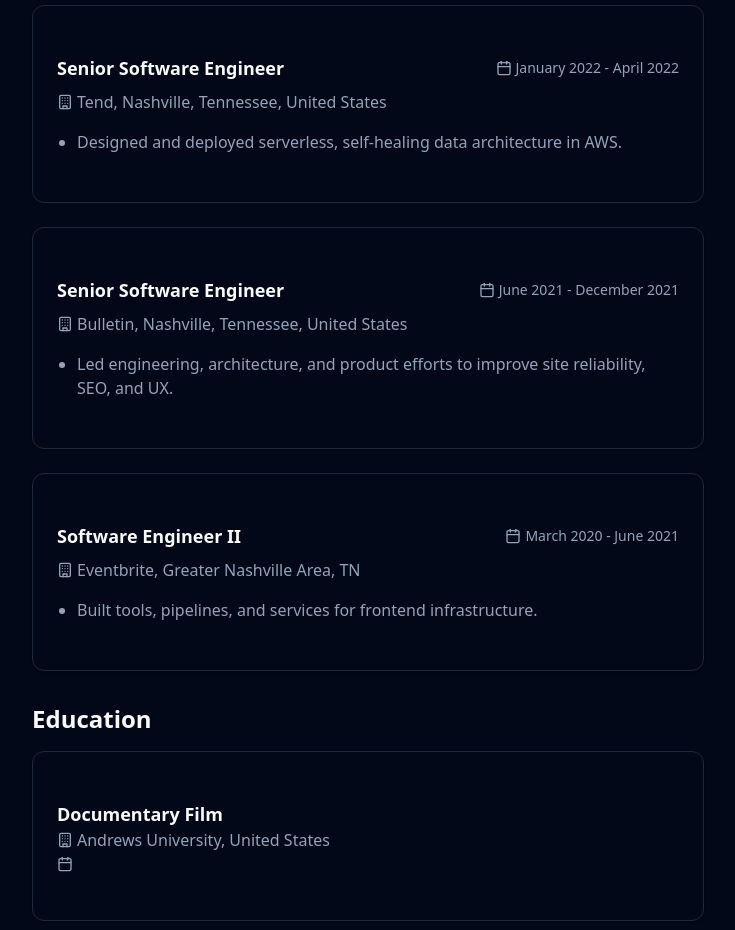
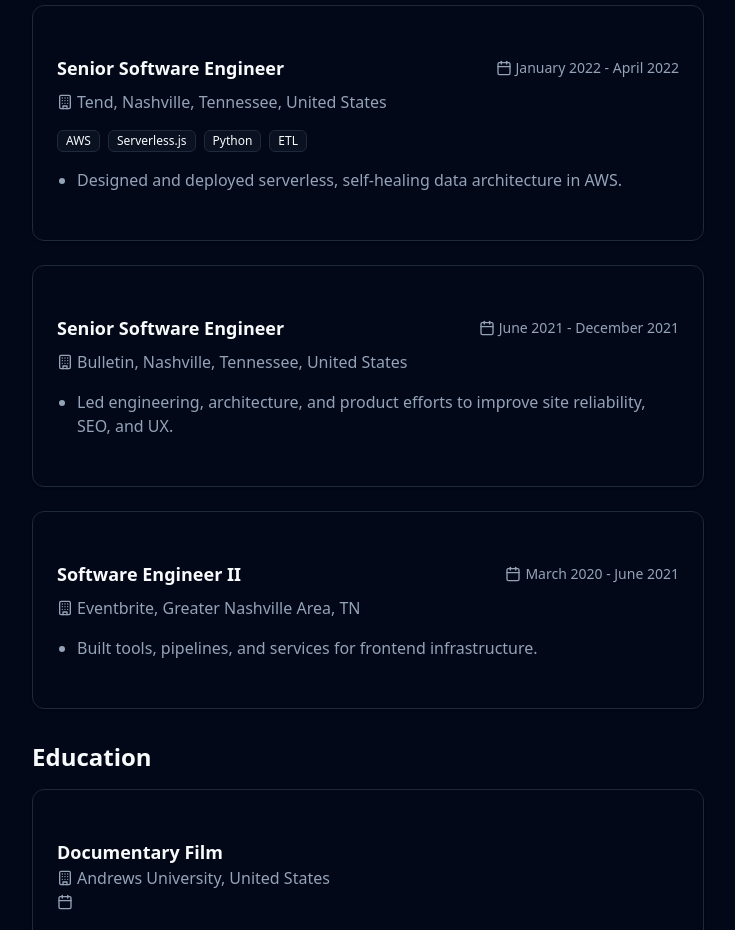
Before and after one commit to AlexSwensen/alexswensen.io, a Next.js app: page /resume in a window 1280 px wide. Shown: the part 1540-2470 px from the top of the page, without its empty margins (96-831 px from the left). Built offline with nearby package versions, Linux system fonts and the light colour scheme.

Commit message:
we are going to add motion

```diff
--- a/package.json
+++ b/package.json
@@ -18,6 +18,7 @@
     "gray-matter": "^4.0.3",
     "highlight.js": "^11.11.1",
     "lucide-react": "^0.475.0",
+    "motion": "^12.6.2",
     "next": "15.2.4",
     "next-themes": "^0.4.4",
     "react": "^19.0.0",
--- a/src/data/resume-data.ts
+++ b/src/data/resume-data.ts
@@ -116,6 +116,7 @@ export const resumeData = {
       location: 'Nashville, Tennessee, United States',
       startDate: 'January 2022',
       endDate: 'April 2022',
+      skills: ['AWS', 'Serverless.js', 'Python', 'ETL'],
       duties: ['Designed and deployed serverless, self-healing data architecture in AWS.'],
     },
     {
```
Also changed, not shown: 1 other file (tests, documents, lock files or other folders).
